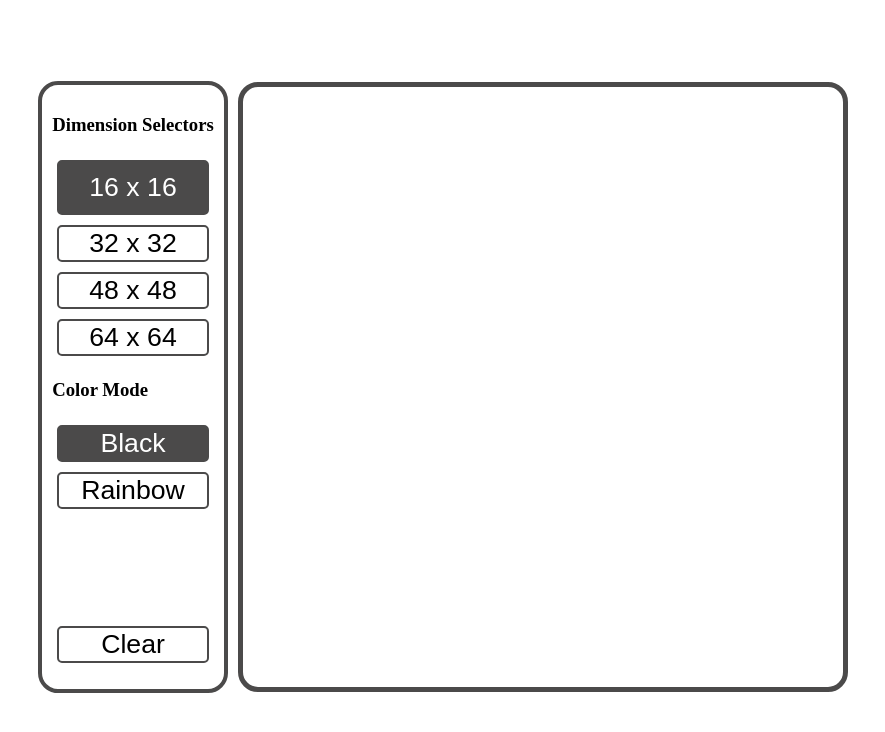
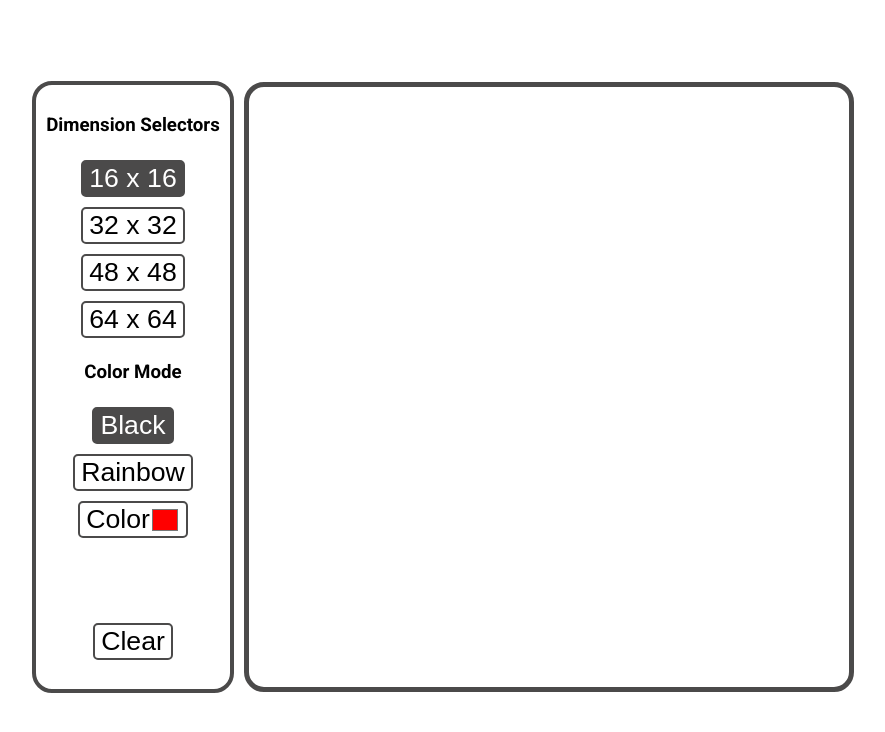
Before and after one commit to BrodyMoorman/Etch-a-sketch, a plain HTML site: page index.html in a window 1280 px wide. Shown: the whole page, without its empty margins (202-1087 px from the left). Drawn offline with Linux system fonts and the light colour scheme.

Commit message:
Added color selection functionality

```diff
--- a/index.html
+++ b/index.html
@@ -4,6 +4,9 @@
     <meta charset="UTF-8">
     <meta http-equiv="X-UA-Compatible" content="IE=edge">
     <meta name="viewport" content="width=device-width, initial-scale=1.0">
+    <link rel="preconnect" href="https://fonts.googleapis.com">
+    <link rel="preconnect" href="https://fonts.gstatic.com" crossorigin>
+    <link href="https://fonts.googleapis.com/css2?family=Roboto:ital,wght@0,400;0,700;0,900;1,300;1,400&display=swap" rel="stylesheet">
     <link rel="stylesheet" href="style.css">
     <script src="script.js" defer></script>
     <title>Document</title>
@@ -19,6 +22,7 @@
             <h3>Color Mode</h3>
             <button class="color-btn" id="black">Black</button>
             <button class="color-btn" id="rainbow">Rainbow</button>
+            <button class="color-btn" id="select-color">Color<input type="color" value="#ff0000" id="color-well" /></button>
             <button class="color-btn" id="clear-btn">Clear</button>
         </div>
         <div id="grid-container"></div>
--- a/script.js
+++ b/script.js
@@ -2,6 +2,7 @@ const container = document.getElementById("grid-container");
 let currentGridSize = 16;
 let currentGridButton = document.querySelector(".dimbtn.active")
 let colorMode = "black"
+let selectedColor = "#ff0000";
 
 
 
@@ -14,12 +15,16 @@ const cells = document.querySelectorAll(".grid-item");
 
 cells.forEach(cell => {
     cell.addEventListener("mouseover", (e)=>{
-      let currentColor = generateRandomColor()
+
       if(colorMode === "rainbow"){
+        let currentColor = generateRandomColor()
         e.target.style.backgroundColor = currentColor
       }
       if (colorMode === "black"){
         e.target.style.backgroundColor = "black"
+      }
+      if (colorMode === "color"){
+        e.target.style.backgroundColor = selectedColor
       }
     })
 
@@ -60,6 +65,17 @@ blackButton.addEventListener("click",()=>{
 
 })
 
+const colorButton = document.getElementById("select-color")
+colorButton.addEventListener("click", ()=>{
+  colorMode = "color"
+  setActiveColor(colorButton)
+})
+
+const colorWell = document.getElementById("color-well")
+colorWell.addEventListener("input",(e)=>{
+  selectedColor = e.target.value;
+})
+
 function generateRandomColor(){
   const randomColor = Math.floor(Math.random()*16777215).toString(16);
   return "#" + randomColor
--- a/style.css
+++ b/style.css
@@ -1,6 +1,9 @@
 :root {
     --grid-cols: 1;
     --grid-rows: 1;
+  }
+  body{
+    font-family: 'Roboto', sans-serif;
   }
 
   #grid-container {
@@ -32,6 +35,7 @@
     display: flex;
     padding: 10px;
     flex-direction: column;
+    align-items: center;
     border: #4b4a4a 4px solid;
     height: 584px;
     border-radius: 20px;
@@ -39,6 +43,8 @@
   }
 
   button{
+    display: flex;
+    align-items: center;
     background: none;
     border: #4b4a4a 2px  solid;
     border-radius: 5px;
@@ -49,25 +55,36 @@
   }
 
   .dimbtn:hover {
-    padding: 10px;
+    background-color: #d4d4d4;
   }
    .dimbtn.active {
-    padding: 10px;
+
     background-color: #4b4a4a;
     color: white;
   }
   #clear-btn{
-    margin-top: 7rem;
+    margin-top: 5rem;
   }
   #clear-btn:hover{
     background-color: #4b4a4a;
     color: white;
   }
-  #black.active{
+
+  .color-btn:hover{
+    background-color: #d4d4d4;
+
+  }
+
+  .color-btn.active{
     background-color: #4b4a4a;
     color: white;
+
   }
-  #rainbow.active{
-    background-color: #4b4a4a;
-    color: white;
+  input{
+    padding: 0;
+    background: 0;
+    border: none;
+    height: 30px;
+    width: 30px;
+
   }
```
